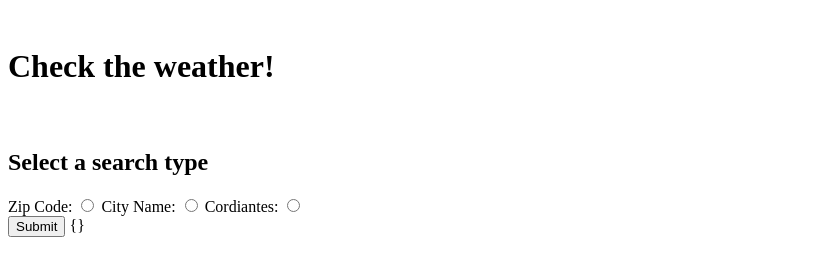
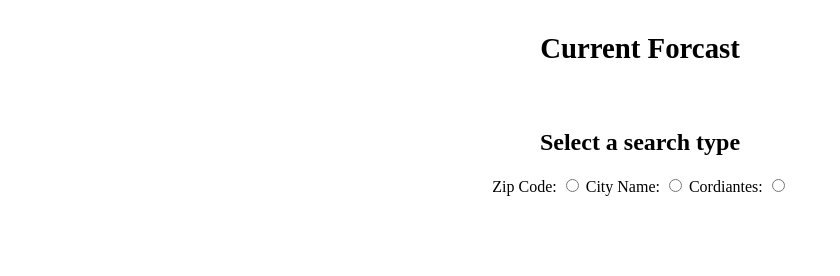
Before and after one commit to Oriyn/weather-app, a website: page src/client/index.html in a window 1280 px wide. Shown: the whole page, without its empty margins (0-840 px from the left). Drawn offline with nearby package versions, Linux system fonts and the light colour scheme.

Commit message:
initial setup for css grid layout

```diff
--- a/src/client/index.html
+++ b/src/client/index.html
@@ -4,9 +4,9 @@
       <script src="https://cdn.jsdelivr.net/npm/vue/dist/vue.js"></script>
     </head>
     <div class="main" id="app">
-        <h1>Check the weather!</h1>
 
-        <div>
+        <div class="search-header">
+          <h1>Current Forcast</h1>
           <h2>Select a search type</h2>
             <label for="zipCode">Zip Code:</label>
             <input v-model="searchType" type="radio" value="zipCode" id="zipCode" name="searchType">
@@ -16,28 +16,31 @@
             <input v-model="searchType" type="radio" value="cordinates" id="cordinates" name="searchType">
         </div>
 
+        <div class="search-fields">
           <div v-if="searchType === 'zipCode'">
-          <p>this is zipcode</p>
             <label for="zipCodeInput">Zip Code:</label>
             <input type="text" v-model="location" id="zipCodeInput">
           </div>
 
           <div v-if="searchType === 'cityName'">
-          <p>this is city name</p>
             <label for="cityNameInput">City Name:</label>
             <input type="text" v-model="location" id="cityNameInput">
           </div>
 
           <div v-if="searchType === 'cordinates'">
-          <p>this is cordinates</p>
             <label for="latitude">Latitude:</label>
             <input type="text" v-model="latitude" id="latitude">
             <label for="longitude">Longitude:</label>
             <input type="text" v-model="longitude" id="longitude">
           </div>
+        </div>
 
-        <button @click="getWeatherInfo()">Submit</button>
-        {{ apiResponse }}
+
+
+
+        <div v-if="apiResponse !== {}">
+
+        </div>
     </div>
 </html>
 
@@ -84,13 +87,31 @@
 
 <style>
     h1 {
-      margin-top: 3rem;
+      text-align: center;
+      font-size: 1.8rem;
+      margin-top: 1.5rem;
       margin-bottom: 4rem;
     }
-    p {
-
+    h2 {
+      text-align: center;
+    }
+    .search-fields {
+      justify-self: center;
+      grid-area: field;
+    }
+    .search-header {
+      justify-self: center;
+      grid-area: header;
+      margin-bottom: 3rem;
     }
     .main {
-      align-items: center;
+      display: grid;
+      grid-template-columns: 25% 25% 25% 25%;
+      grid-template-rows: auto;
+      grid-template-areas:
+        ". header header ."
+        ". field field ."
+        ". main main ."
+        ". footer footer .";
     }
 </style>
```
Also changed, not shown: 2 other files. Lines whose indentation alone changed are shown as unchanged.
